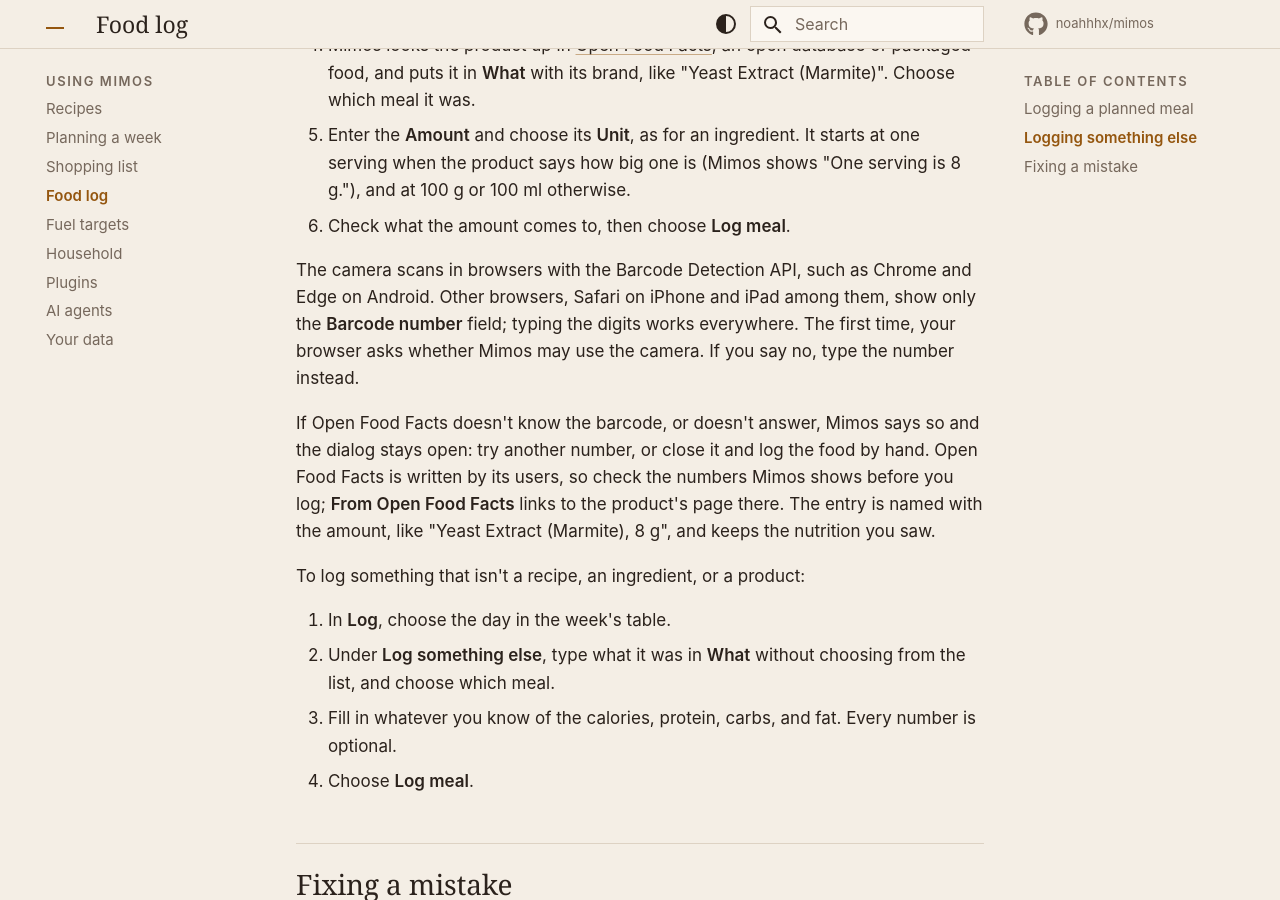
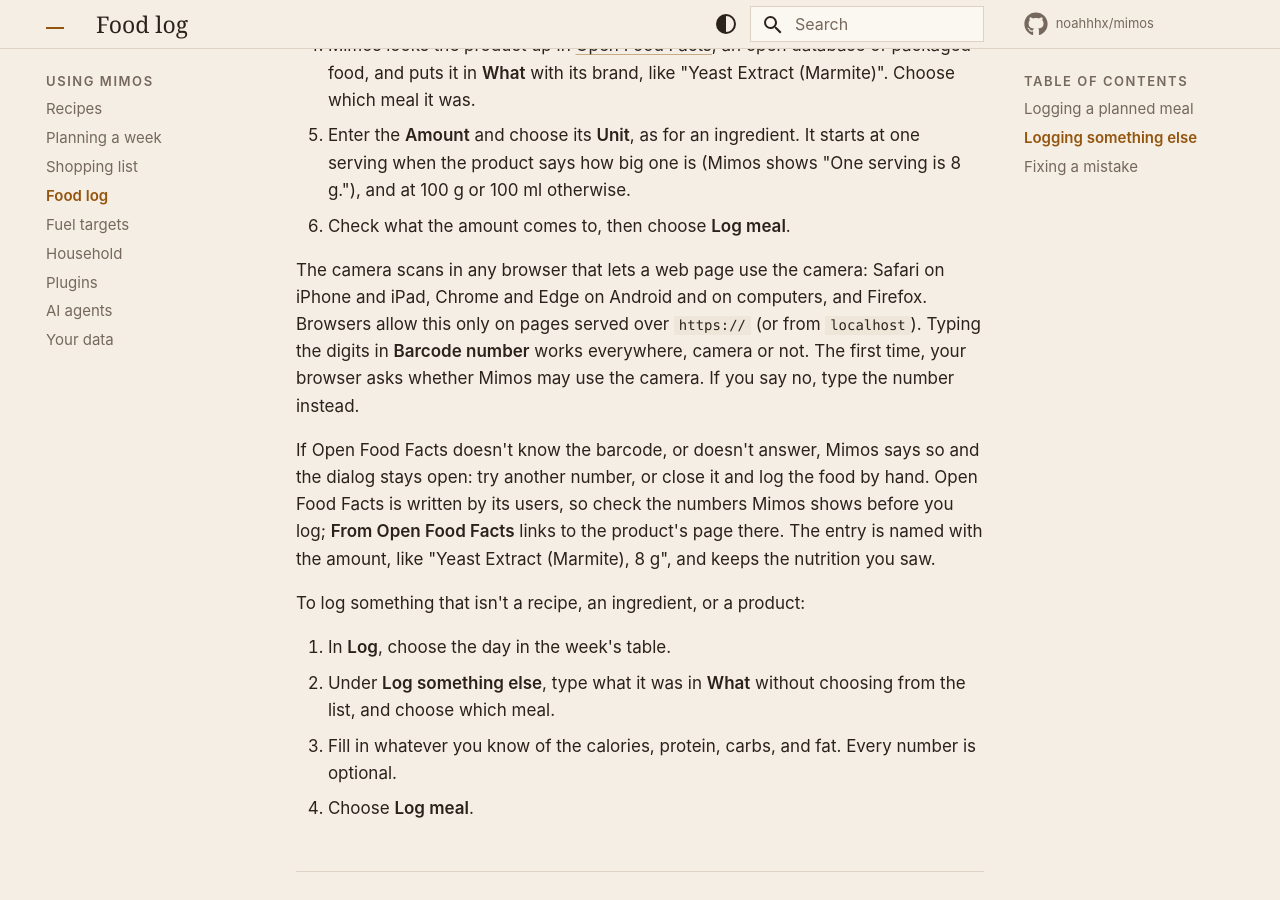
Before and after one commit to noahhhx/mimos, an MkDocs documentation site: the page built from docs/guide/log.md, in a window 1280 px wide and 900 px high, scrolled down 2635 px. Built offline with MkDocs 1.6.1 and Material for MkDocs 9.7.7, drawn with Linux system fonts in a browser that asks for light colours; comment, search, counter and statistics services are not loaded.

Commit message:
docs: scan with the camera on iPhone, Firefox, and desktop browsers
ADR-0025 records the barcode-detector dependency, why its wasm is
served from the web origin and loaded lazily, its sizes and licenses.
AGENTS.md states the rule that zxing's wasm never comes from a CDN.
The Log guide lists the browsers that scan, and self-hosting notes the
camera needs HTTPS.

```diff
--- a/docs/guide/log.md
+++ b/docs/guide/log.md
@@ -73,11 +73,12 @@ To log a packaged food by its barcode:
    shows "One serving is 8 g."), and at 100 g or 100 ml otherwise.
 6. Check what the amount comes to, then choose **Log meal**.
 
-The camera scans in browsers with the Barcode Detection API, such as
-Chrome and Edge on Android. Other browsers, Safari on iPhone and iPad
-among them, show only the **Barcode number** field; typing the digits
-works everywhere. The first time, your browser asks whether Mimos may
-use the camera. If you say no, type the number instead.
+The camera scans in any browser that lets a web page use the camera:
+Safari on iPhone and iPad, Chrome and Edge on Android and on computers,
+and Firefox. Browsers allow this only on pages served over `https://`
+(or from `localhost`). Typing the digits in **Barcode number** works
+everywhere, camera or not. The first time, your browser asks whether
+Mimos may use the camera. If you say no, type the number instead.
 
 If Open Food Facts doesn't know the barcode, or doesn't answer, Mimos
 says so and the dialog stays open: try another number, or close it and
```
Also changed, not shown: AGENTS.md (+8 -2 lines), docs/decisions/adr-0025-food-product-lookup.md (+42 -0 lines), docs/self-hosting.md (+6 -1 lines).
